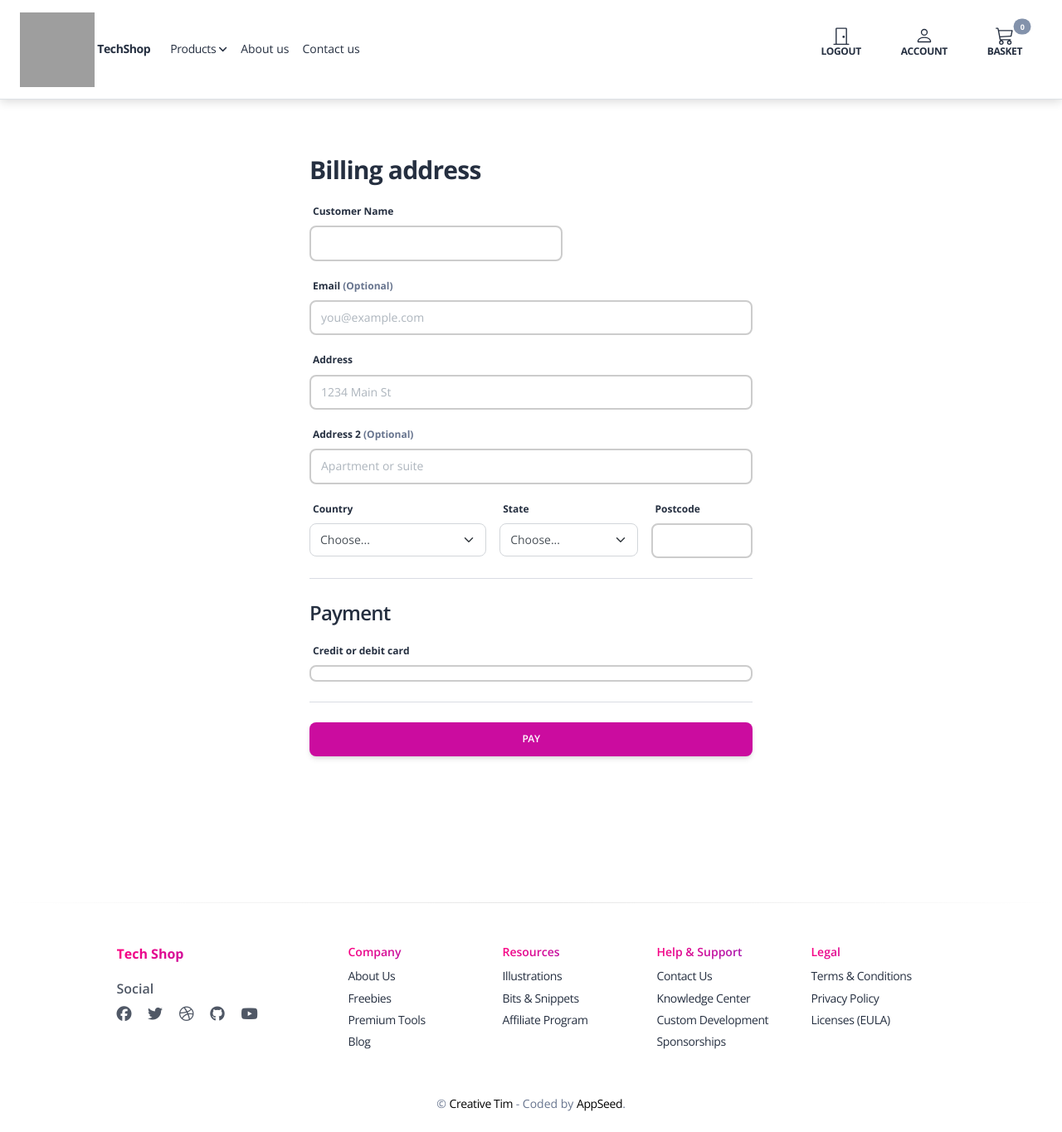
After one commit to vborovets0/TechShop-django-ecommerce, a Django app: page /payment/ in a window 1280 px wide. The commit adds this page. Shown: the whole page at 83% size. Run offline with Django 4.2, Linux system fonts and the light colour scheme; the visitor is signed in with stand-in values (Sample User, id 1); data that the repository does not hold is empty; some libraries are stand-ins or nearby versions; grey boxes are pictures that could not be loaded.

Commit message:
Add new app payment, add template for address information

```diff
--- a/core/settings.py
+++ b/core/settings.py
@@ -42,6 +42,7 @@ INSTALLED_APPS = [
     "shop",
     "basket",
     "account",
+    "payment",
 ]
 
 MIDDLEWARE = [
--- a/core/urls.py
+++ b/core/urls.py
@@ -24,5 +24,6 @@ urlpatterns = [
     path("", include("shop.urls", namespace="shop")),
     path("basket/", include("basket.urls", namespace="basket")),
     path("account/", include("account.urls", namespace="account")),
+    path("payment/", include("payment.urls", namespace="payment")),
 
 ] + static(settings.MEDIA_URL, document_root=settings.MEDIA_ROOT)
--- /dev/null
+++ b/payment/admin.py
@@ -0,0 +1,3 @@
+from django.contrib import admin
+
+# Register your models here.
--- /dev/null
+++ b/payment/apps.py
@@ -0,0 +1,6 @@
+from django.apps import AppConfig
+
+
+class PaymentConfig(AppConfig):
+    default_auto_field = "django.db.models.BigAutoField"
+    name = "payment"
--- /dev/null
+++ b/payment/models.py
@@ -0,0 +1,3 @@
+from django.db import models
+
+# Create your models here.
--- /dev/null
+++ b/payment/tests.py
@@ -0,0 +1,3 @@
+from django.test import TestCase
+
+# Create your tests here.
--- /dev/null
+++ b/payment/urls.py
@@ -0,0 +1,12 @@
+from django.urls import path
+
+from payment import views
+
+urlpatterns = [
+    path('', views.BasketView, name='basket'),
+    # path('orderplaced/', views.order_placed, name='order_placed'),
+    # path('error/', views.Error.as_view(), name='error'),
+    # path('webhook/', views.stripe_webhook),
+]
+
+app_name = "payment"
--- /dev/null
+++ b/payment/views.py
@@ -0,0 +1,21 @@
+from django.contrib.auth.decorators import login_required
+from django.shortcuts import render
+
+
+@login_required
+def BasketView(request):
+
+    # basket = Basket(request)
+    # total = str(basket.get_total_price())
+    # total = total.replace('.', '')
+    # total = int(total)
+    #
+    # stripe.api_key = ''
+    # intent = stripe.PaymentIntent.create(
+    #     amount=total,
+    #     currency='gbp',
+    #     metadata={'userid': request.user.id}
+    # )
+
+    return render(request, 'payment/home.html')
+                  # {'client_secret': intent.client_secret})
--- /dev/null
+++ b/templates/payment/home.html
@@ -0,0 +1,114 @@
+{% extends "base.html" %}
+{% load static %}
+{% block title %}Payment{% endblock %}
+{% block content %}
+
+<style>
+  .account-form input
+    {
+    border: 2px solid #ccc;
+    height: calc(2em + .75rem + 2px);
+  }
+
+  .form-control {
+    border: 2px solid #ccc;
+  }
+
+  .account-form input:focus {
+    border-color: #1497ff;
+    box-shadow: inset 0 0px 0px rgba(0, 0, 0, 0.075), 0 0 0px rgba(255, 0, 0, 0.6);
+  }
+</style>
+
+<div class="container-fluid">
+  <div class="row no-gutter">
+    <div class="col-md-12">
+      <div class="login d-flex align-items-center py-5">
+        <div class="container">
+          <div class="row">
+            <div id="payment-form" class="col-12 col-lg-6 mx-auto">
+              <h3 class="mb-3">Billing address</h3>
+              <!-- Error messages in this element -->
+              <div id="card-errors" class="a" role="alert"></div>
+              <form>
+                <div class="row g-3">
+                  <div class="col-sm-7">
+                    <label for="firstName" class="form-label">Customer Name</label>
+                    <input type="text" class="form-control" id="custName" placeholder="" required>
+                    <div class="invalid-feedback">
+                      Valid first name is required.
+                    </div>
+                  </div>
+                  <div class="col-12">
+                    <label for="email" class="form-label">Email <span class="text-muted">(Optional)</span></label>
+                    <input type="email" class="form-control" id="email" placeholder="you@example.com">
+                    <div class="invalid-feedback">
+                      Please enter a valid email address for shipping updates.
+                    </div>
+                  </div>
+                  <div class="col-12">
+                    <label for="address" class="form-label">Address</label>
+                    <input type="text" class="form-control" id="custAdd" placeholder="1234 Main St" required>
+                    <div class="invalid-feedback">
+                      Please enter your shipping address.
+                    </div>
+                  </div>
+                  <div class="col-12">
+                    <label for="address2" class="form-label">Address 2 <span
+                        class="text-muted">(Optional)</span></label>
+                    <input type="text" class="form-control" id="custAdd2" placeholder="Apartment or suite">
+                  </div>
+                  <div class="col-md-5">
+                    <label for="country" class="form-label">Country</label>
+                    <select class="form-select" id="country" required>
+                      <option value="">Choose...</option>
+                      <option>United States</option>
+                    </select>
+                    <div class="invalid-feedback">
+                      Please select a valid country.
+                    </div>
+                  </div>
+                  <div class="col-md-4">
+                    <label for="state" class="form-label">State</label>
+                    <select class="form-select" id="state" required>
+                      <option value="">Choose...</option>
+                      <option>California</option>
+                    </select>
+                    <div class="invalid-feedback">
+                      Please provide a valid state.
+                    </div>
+                  </div>
+                  <div class="col-md-3">
+                    <label for="Postcode" class="form-label">Postcode</label>
+                    <input type="text" class="form-control" id="postCode" placeholder="" required>
+                    <div class="invalid-feedback">
+                      Zip code required.
+                    </div>
+                  </div>
+                </div>
+                <hr class="my-4">
+                <h4 class="mb-3">Payment</h4>
+                <label for="card-element">Credit or debit card</label>
+                <div id="card-element" class="form-control form-control-payment">
+                  <!-- Payment elements will appear here -->
+                </div>
+                <hr class="my-4">
+                <button id="submit" class="btn btn-primary w-100 fw-bold" data-secret="{{ client_secret }}">Pay</button>
+              </form>
+            </div>
+          </div>
+        </div>
+      </div>
+    </div>
+  </div>
+</div>
+
+
+<script>
+    {% comment %} Make csrf token availble in JS files {% endcomment %}
+    var CSRF_TOKEN = '{{ csrf_token }}';
+</script>
+<script src="https://js.stripe.com/v3/"></script>
+<script src="{% static 'payment/index.js' %}" data-rel-js></script>
+
+{% endblock %}
```
Also changed, not shown: templates/shop/basket/summary.html (+11 -4 lines), payment/__init__.py (added), payment/migrations/__init__.py (added).
